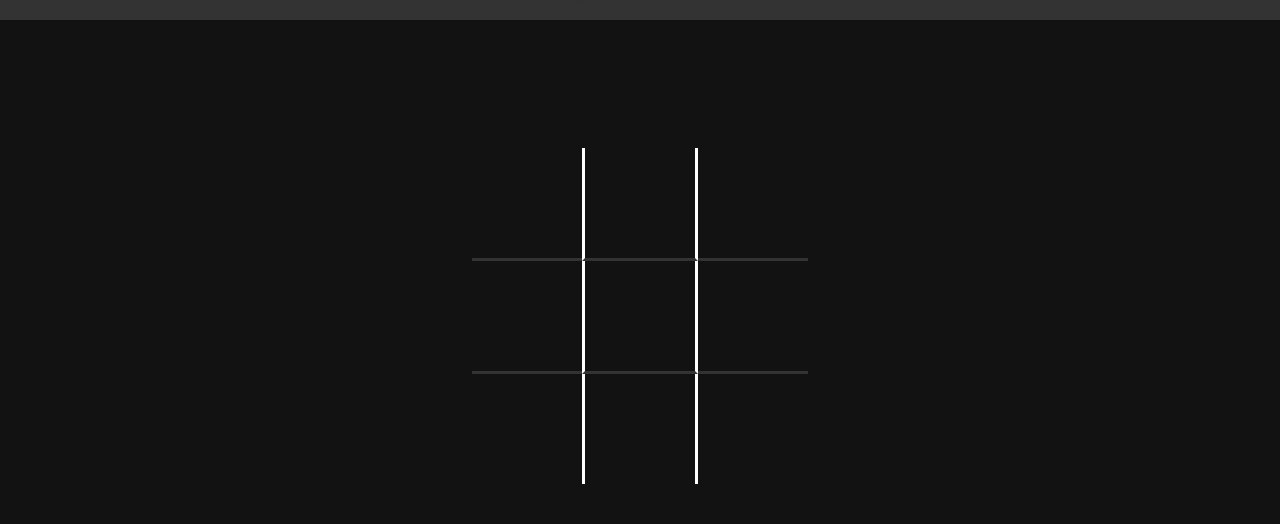
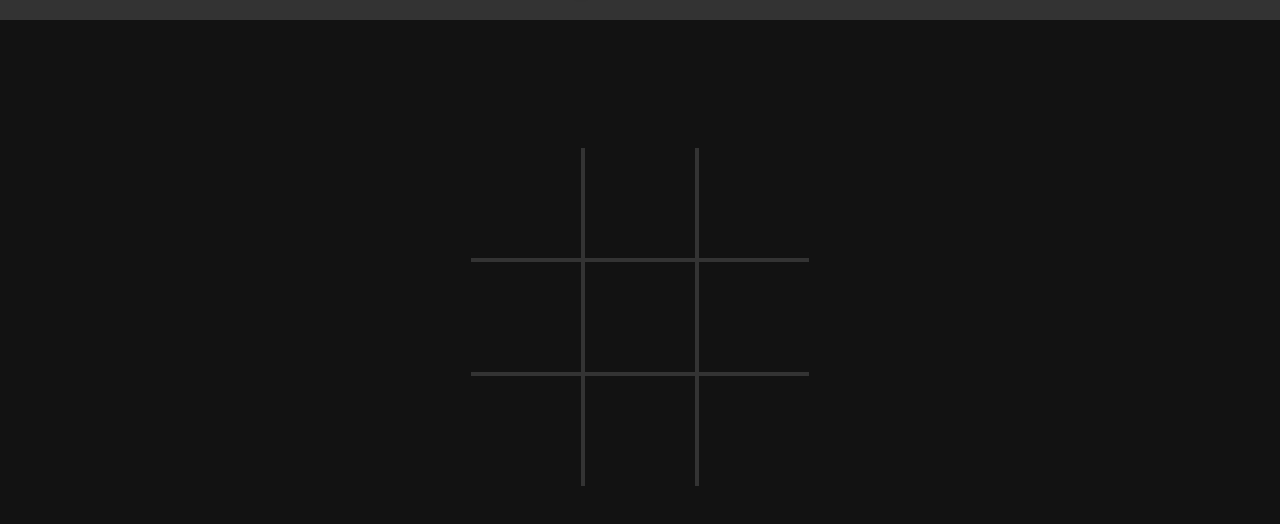
Before and after one commit to Amorim-EA/ATV_PWA_JogoDaVelha, a website: page index.html in a window 1280 px wide. Shown: the part 64-588 px from the top of the page. Drawn offline with Linux system fonts and the light colour scheme.

Commit message:
Update estilo.css

```diff
--- a/css/estilo.css
+++ b/css/estilo.css
@@ -48,12 +48,12 @@ header {
 }
 
 .linha-bottom {
- border-bottom: 3px solid #333333;
+ border-bottom: 4px solid #333333;
 }
 
 .linha-left-right {
-  border-left: 3px solid white;
-  border-right: 3px solid white;
+  border-left: 4px solid #333333;
+  border-right: 4px solid #333333;
 }
 
 .popup {
```
